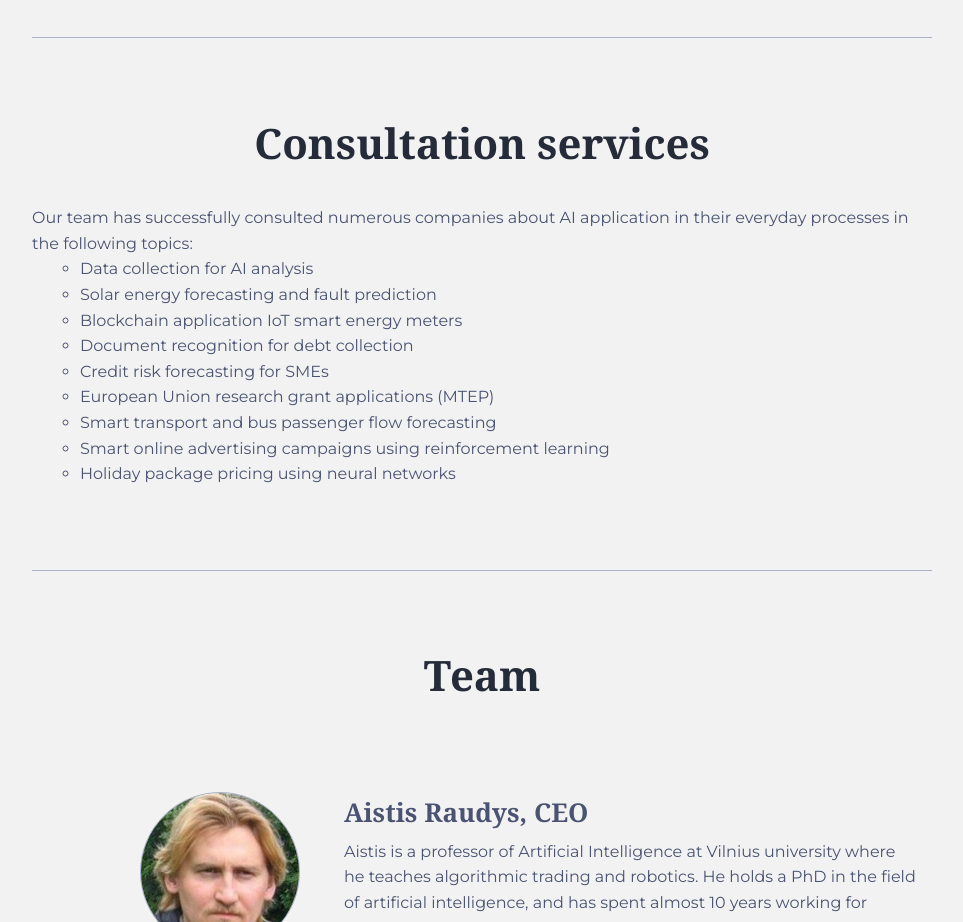
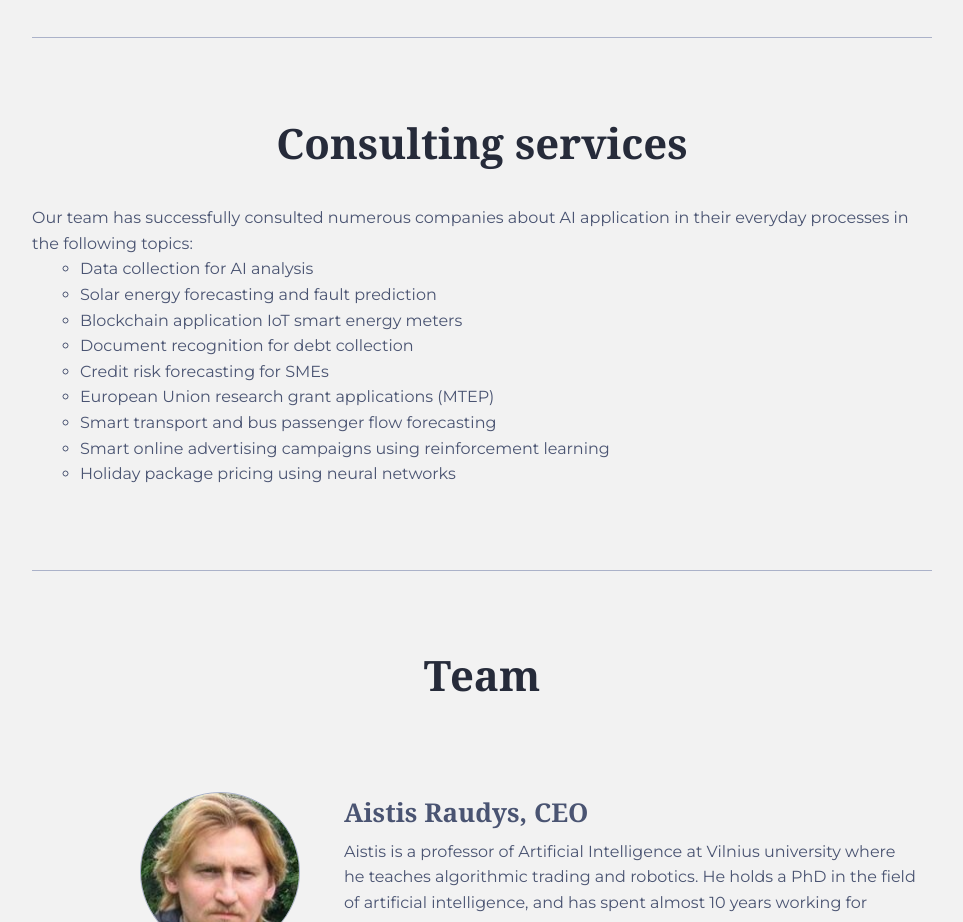
Before and after one commit to wittykiosk/tdi_webpage_aai-labs_lt, a plain HTML site: page index.html in a window 1280 px wide. Shown: the part 3960-4882 px from the top of the page, without its empty margins (158-1121 px from the left). Drawn offline with Linux system fonts and the light colour scheme; a web font is replaced by a local one.

Commit message:
Update index.html

```diff
--- a/index.html
+++ b/index.html
@@ -203,7 +203,7 @@
 
         <div class="container pt1 mt4 mb2 text--gray border--bottom solutions pb4">
             <div class=" align--center">
-                <h2 class="title">Consultation services</h2>
+                <h2 class="title">Consulting services</h2>
             </div>
             <div class="">
                 <p>
```
